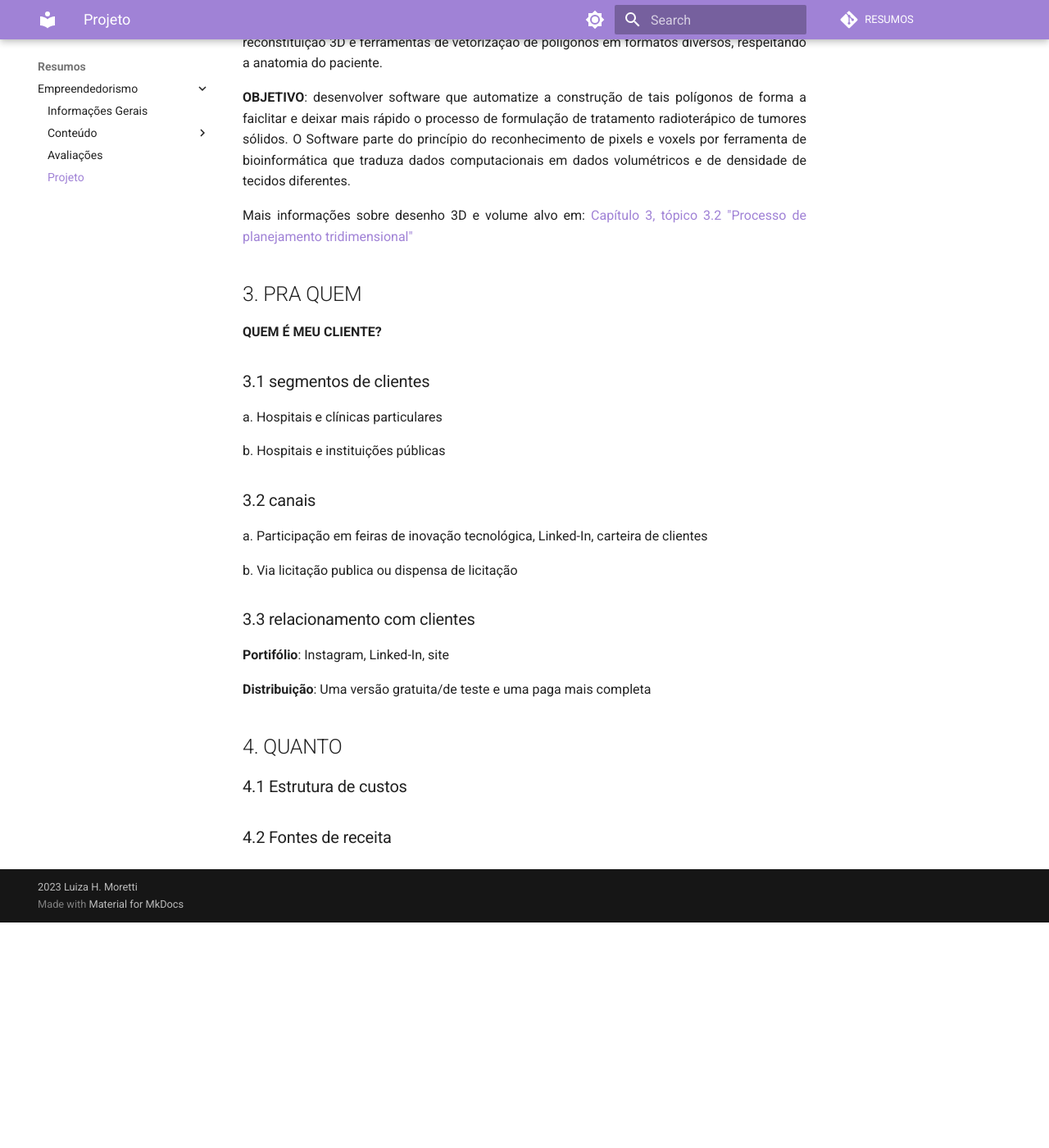
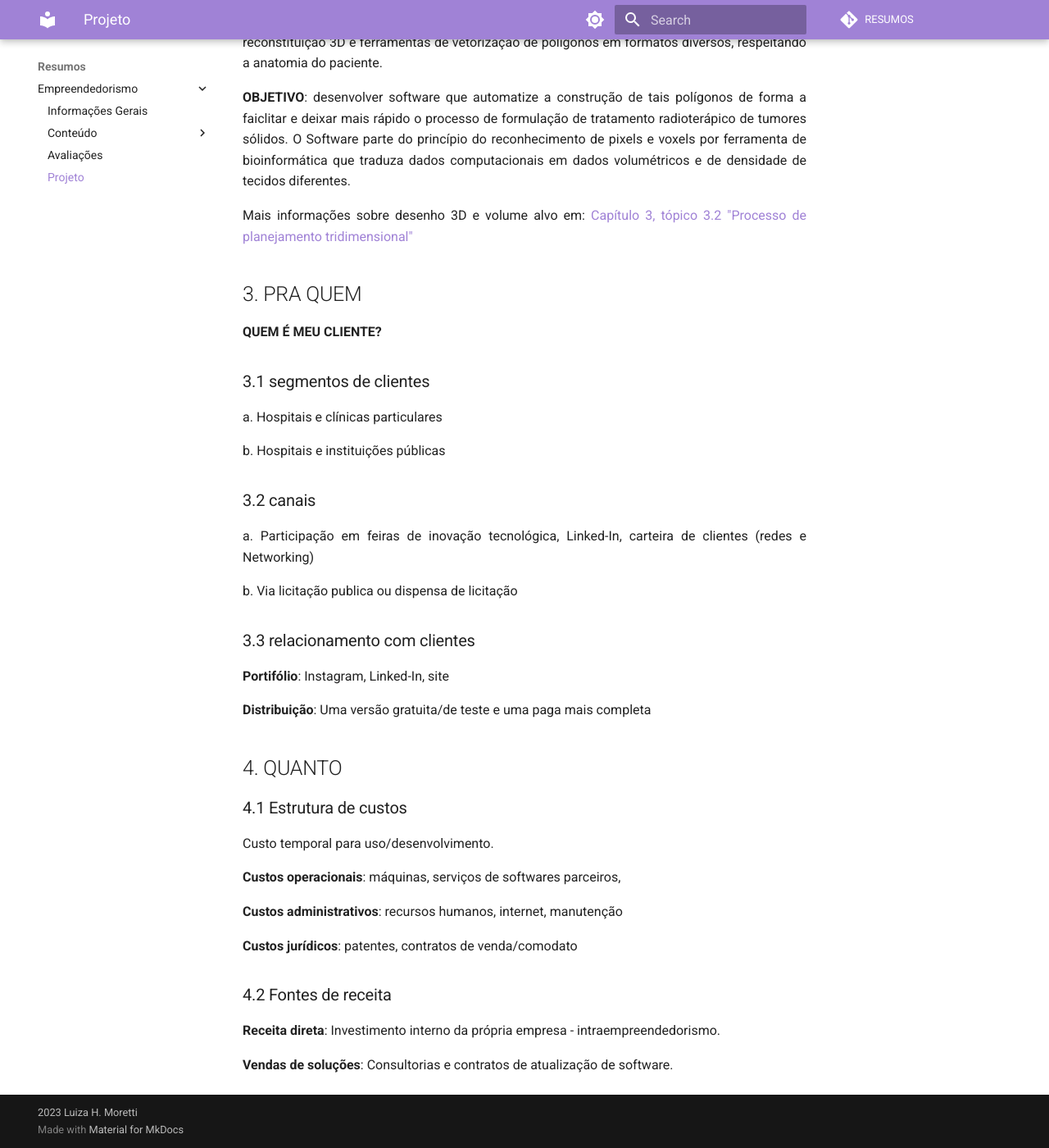
Before and after one commit to luhm/empreendedorismo, an MkDocs documentation site: the page built from docs/empreendedorismo/emp_projeto.md, in a window 1280 px wide and 1400 px high, scrolled down 1761 px. Shown: the whole window at 82% size. Built offline with MkDocs 1.6.1 and Material for MkDocs 9.7.7, drawn with Linux system fonts in a browser that asks for light colours; comment, search, counter and statistics services are not loaded; before the commit the page ends 2886 px from its top, so only the background shows below that.

Commit message:
projeto 9

```diff
--- a/docs/empreendedorismo/emp_projeto.md
+++ b/docs/empreendedorismo/emp_projeto.md
@@ -70,7 +70,7 @@ b. Hospitais e instituições públicas
 
 ### canais
 
-a. Participação em feiras de inovação tecnológica, Linked-In, carteira de clientes
+a. Participação em feiras de inovação tecnológica, Linked-In, carteira de clientes (redes e Networking)
 
 b. Via licitação publica ou dispensa de licitação
 
@@ -84,4 +84,16 @@ b. Via licitação publica ou dispensa de licitação
 
 ### Estrutura de custos
 
+Custo temporal para uso/desenvolvimento.
+
+**Custos operacionais**: máquinas, serviços de softwares parceiros,
+
+**Custos administrativos**: recursos humanos, internet, manutenção
+
+**Custos jurídicos**: patentes, contratos de venda/comodato
+
 ### Fontes de receita
+
+**Receita direta**: Investimento interno da própria empresa - intraempreendedorismo.
+
+**Vendas de soluções**: Consultorias e contratos de atualização de software.
```
